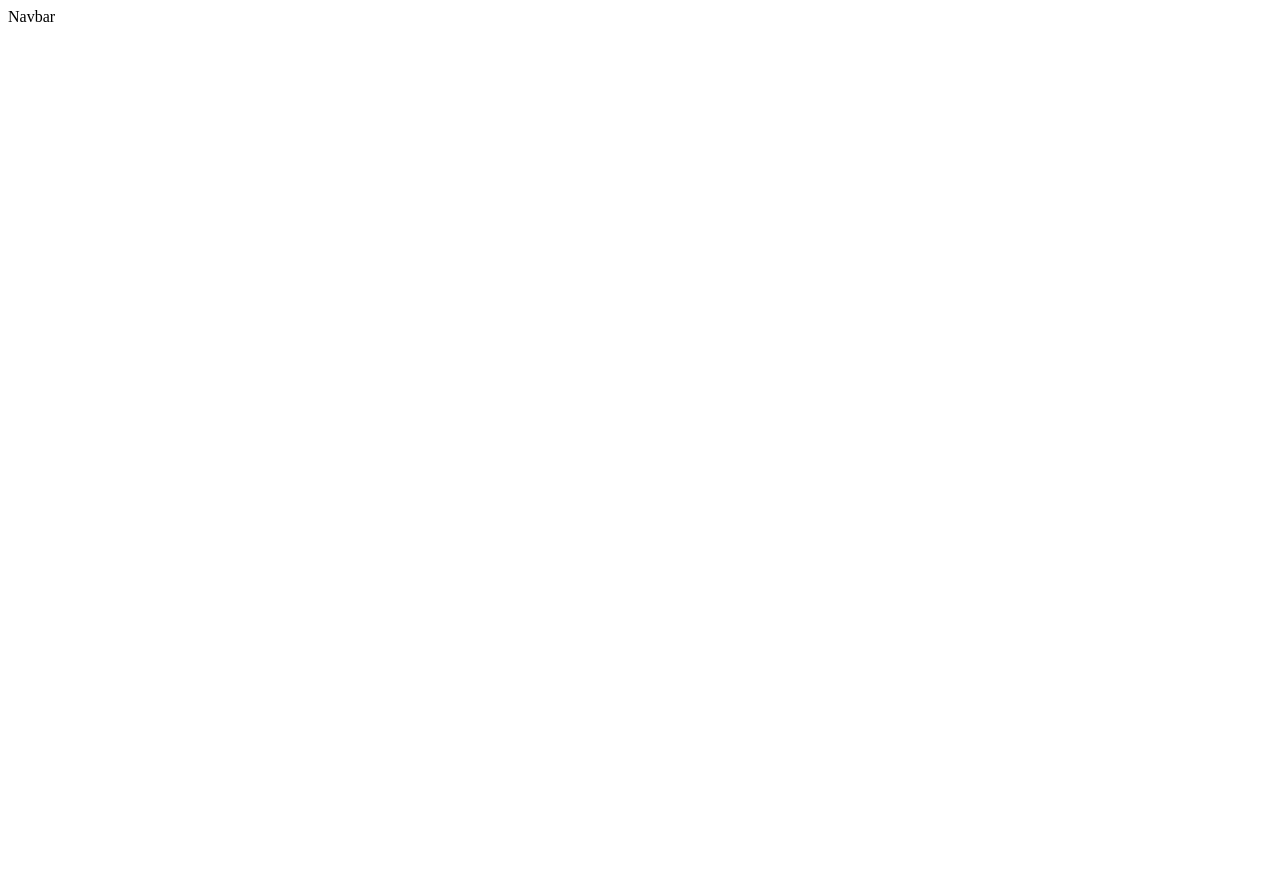
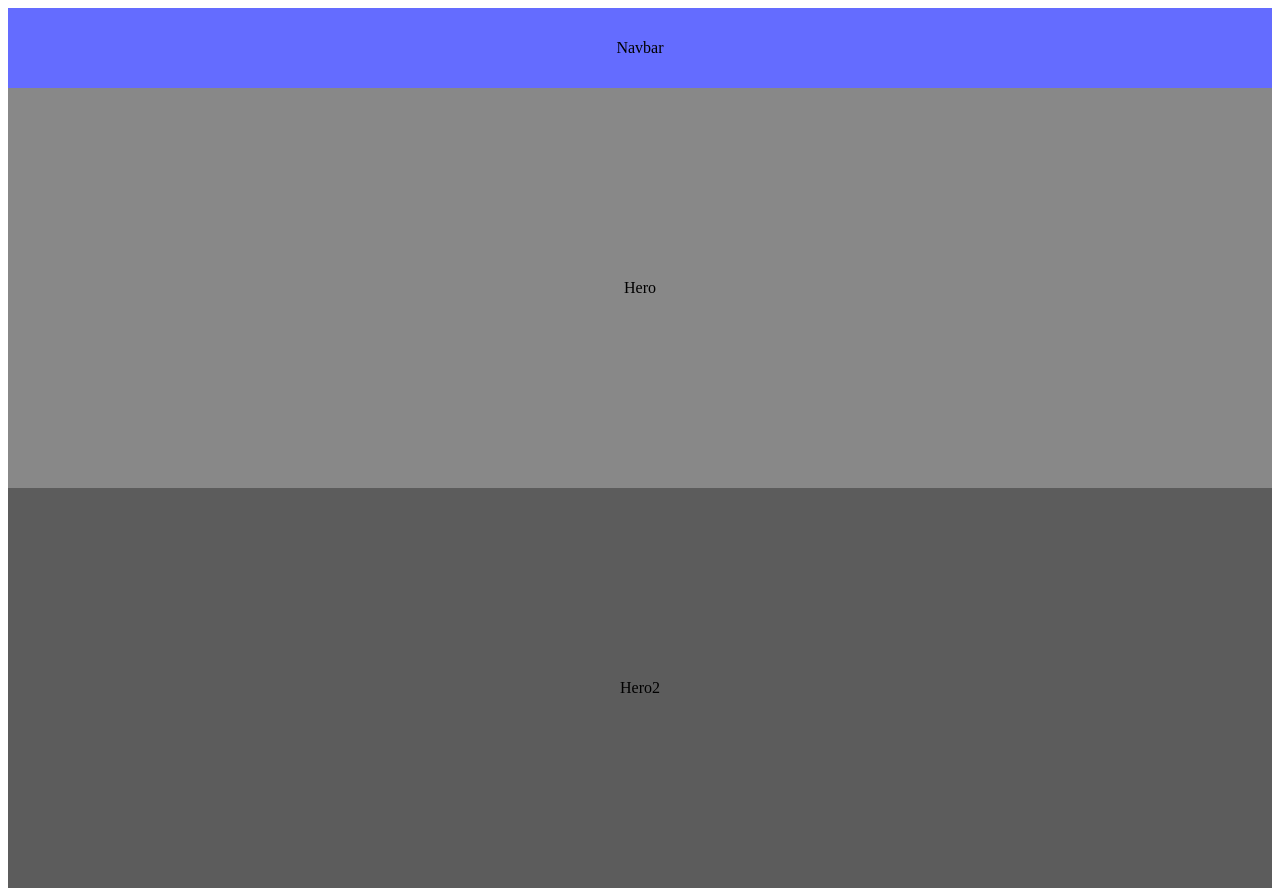
Before and after one commit to Raghavkhedar/mentalHealth, a React (Vite) app: page / in a window 1280 px wide. Before the commit the page ends 800 px from the top, so only its background shows below. Built offline with nearby package versions, Linux system fonts and the light colour scheme.

Commit message:
basic structure set up

```diff
--- a/src/App.jsx
+++ b/src/App.jsx
@@ -1,10 +1,13 @@
 import Navbar from "./components/navbar/Navbar.jsx";
+import Hero1 from "./components/hero1/Hero1.jsx";
+import LandingPage from "./pages/LandingPage.jsx";
 
 function App() {
 
   return (
     <div>
         <Navbar/>
+        <LandingPage/>
     </div>
   )
 }
--- a/src/components/hero/Hero.jsx
+++ /dev/null
@@ -1,6 +0,0 @@
-const Hero = () => {
-    return (
-        <div>Hero</div>
-    )
-}
-export default Hero
--- /dev/null
+++ b/src/components/hero1/Hero1.jsx
@@ -0,0 +1,7 @@
+import styles from './hero1.module.css'
+const Hero1 = () => {
+    return (
+        <div className={styles.hero}>Hero</div>
+    )
+}
+export default Hero1
--- /dev/null
+++ b/src/components/hero1/hero1.module.css
@@ -0,0 +1,7 @@
+.hero{
+    display: flex;
+    justify-content: center;
+    align-items: center;
+    height:50vh;
+    background: #888888;
+}
--- /dev/null
+++ b/src/components/hero2/Hero2.jsx
@@ -0,0 +1,8 @@
+import React from 'react'
+import styles from './hero2.module.css'
+const Hero2 = () => {
+    return (
+        <div className={styles.hero}>Hero2</div>
+    )
+}
+export default Hero2
--- /dev/null
+++ b/src/components/hero2/hero2.module.css
@@ -0,0 +1,7 @@
+.hero{
+    display: flex;
+    justify-content: center;
+    align-items: center;
+    height:50vh;
+    background: #5c5c5c;
+}
--- a/src/components/navbar/Navbar.jsx
+++ b/src/components/navbar/Navbar.jsx
@@ -1,10 +1,7 @@
-import styles from './navbar.modules.css'
+import styles from './navbar.module.css'
 const Navbar = () => {
     return (
-        <div>
             <div className={styles.navbar}>Navbar</div>
-        </div>
-
     )
 }
 export default Navbar
--- a/src/components/navbar/navbar.modules.css
+++ b/src/components/navbar/navbar.module.css
@@ -2,9 +2,6 @@
     display: flex;
     align-items: center;
     justify-content: center;
+    background: #646cff;
+    height: 10vh;
 }
-
-/*.navbar_outer{*/
-/*    width: 100%;*/
-/*    height: 100px;*/
-/*}*/
--- /dev/null
+++ b/src/pages/LandingPage.jsx
@@ -0,0 +1,13 @@
+import React from 'react'
+import Hero1 from "../components/hero1/Hero1.jsx";
+import Hero2 from "../components/hero2/Hero2.jsx";
+
+const LandingPage = () => {
+    return (
+        <div>
+            <Hero1/>
+            <Hero2/>
+        </div>
+    )
+}
+export default LandingPage
```
